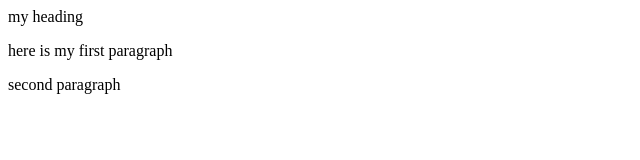
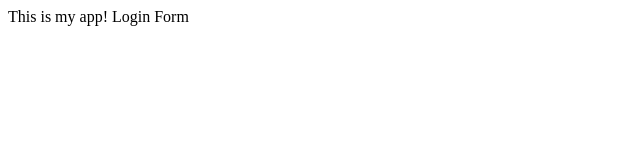
Before and after one commit to josephkore/myfirstrepo, a plain HTML site: page index.html in a window 1280 px wide. Shown: the whole page, without its empty margins (0-640 px from the left). Drawn offline with Linux system fonts and the light colour scheme.

Commit message:
login form

```diff
--- a/index.html
+++ b/index.html
@@ -1,9 +1,9 @@
 <html>
 <head>
-  <title>First</title></head>
+  <title>my app</title>
+</head>
   <body>
-<h>my heading</h>
-    <P>here is my first paragraph</p>
-      <p2>second paragraph</p2>
-      </body>
-      </html>
+   This is my app!
+   Login Form
+   </body>
+</html>
```
Also changed, not shown: login.html (added, +1 -0 lines), 1 other file.
